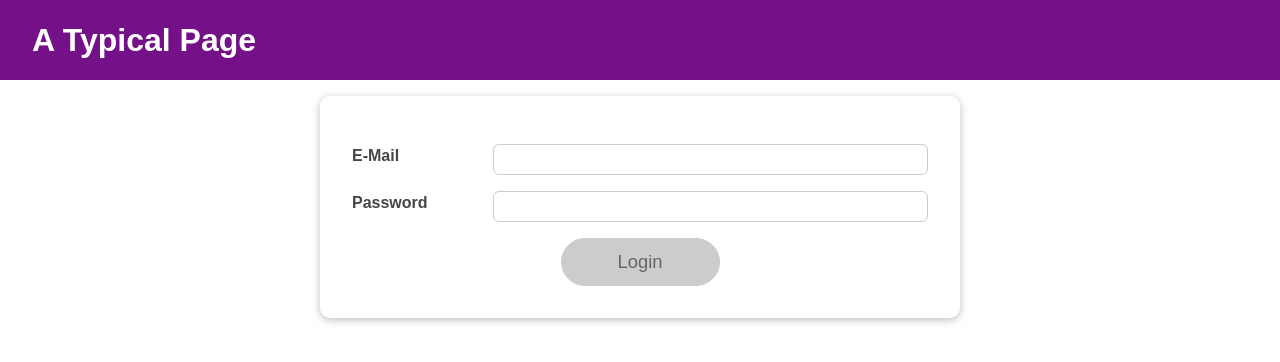
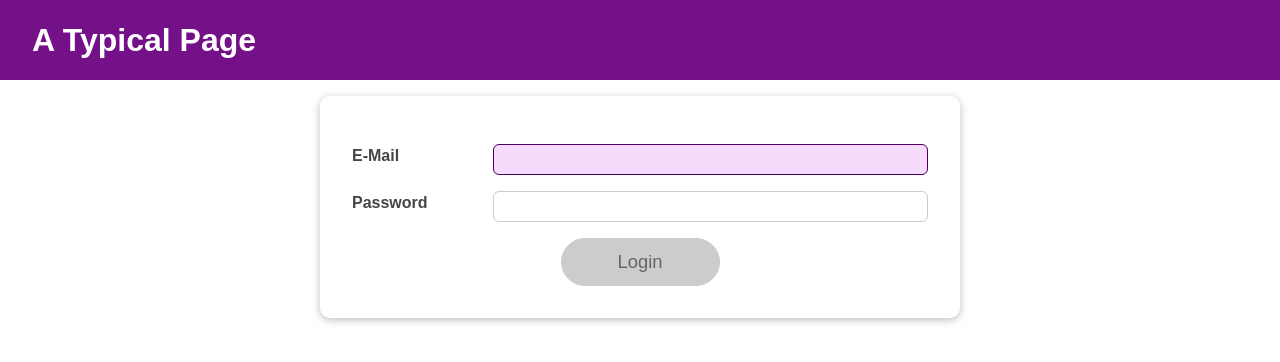
Before and after one commit to ajayygurjar/React-Hooks, a React (Create React App) app: page / in a window 1280 px wide. Shown: the top 362 px of the page. Built offline with nearby package versions, Linux system fonts and the light colour scheme.

Commit message:
useRef Hook to focus on email during first render

```diff
--- a/src/App.js
+++ b/src/App.js
@@ -1,4 +1,4 @@
-import React, { useState, useEffect, useContext } from "react";
+import React, { useContext } from "react";
 
 import Login from "./components/Login/Login";
 import Home from "./components/Home/Home";
--- a/src/components/Login/Login.js
+++ b/src/components/Login/Login.js
@@ -1,4 +1,4 @@
-import React, { useState, useReducer, useEffect,useContext } from "react";
+import React, { useState, useReducer, useEffect,useContext,useRef } from "react";
 import Card from "../UI/Card/Card";
 import classes from "./Login.module.css";
 import Button from "../UI/Button/Button";
@@ -45,6 +45,16 @@ const Login = () => {
     value: "",
     isValid: null,
   });
+
+  // useRef for focusing on email during first render
+
+  const emailRef=useRef(null);
+
+
+  useEffect(()=>{
+    emailRef.current.focus();
+  },[])
+
 
 
 
@@ -112,6 +122,7 @@ const Login = () => {
         >
           <label htmlFor="email">E-Mail</label>
           <input
+            ref={emailRef}
             type="email"
             id="email"
             value={emailState.value}
```
